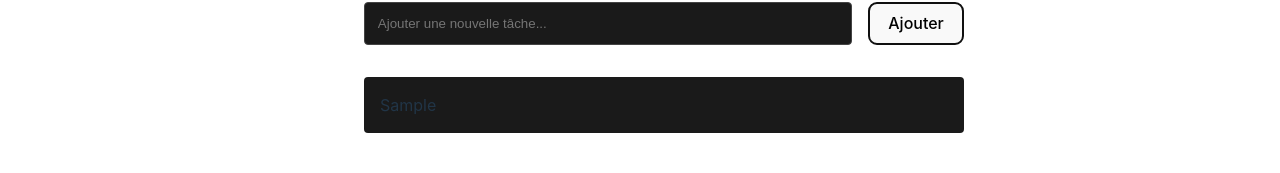
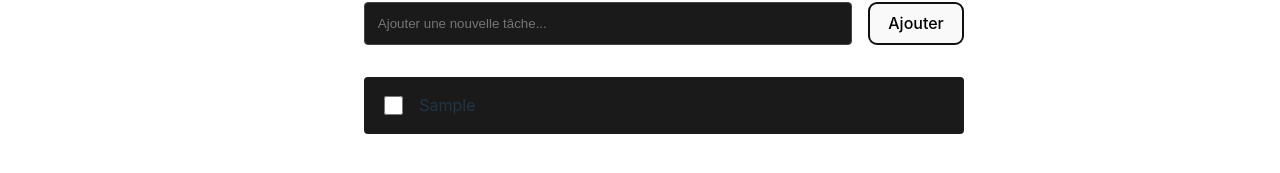
Before and after one commit to jacques1906/JLO-Projet-FrondEnd, a React (Vite) app: page / in a window 1280 px wide. Both pictures are taken after typing "Sample" into the empty fields and a click on the button "Ajouter". Shown: the part 251-424 px from the top of the page. Built offline with nearby package versions, Linux system fonts and the light colour scheme.

Commit message:
feat: implement functionality to mark tasks as completed

```diff
--- a/src/components/TaskList.tsx
+++ b/src/components/TaskList.tsx
@@ -4,6 +4,8 @@ import '../styles/components/TaskList.css'
 interface Task {
   id: number
   text: string
+  completed: boolean
+  createdAt: Date
 }
 
 const TaskList = () => {
@@ -17,11 +19,18 @@ const TaskList = () => {
         ...tasks,
         {
           id: Date.now(),
-          text: newTask.trim()
+          text: newTask.trim(),
+          completed: false
         }
       ])
       setNewTask('')
     }
+  }
+
+  const toggleTask = (taskId: number) => {
+    setTasks(tasks.map(task =>
+      task.id === taskId ? { ...task, completed: !task.completed } : task
+    ))
   }
 
   return (
@@ -39,7 +48,13 @@ const TaskList = () => {
 
       <ul className="task-list">
         {tasks.map(task => (
-          <li key={task.id} className="task-item">
+          <li key={task.id} className={`task-item ${task.completed ? 'completed' : ''}`}>
+            <input
+              type="checkbox"
+              checked={task.completed}
+              onChange={() => toggleTask(task.id)}
+              className="task-checkbox"
+            />
             <span className="task-text">{task.text}</span>
           </li>
         ))}
--- a/src/styles/Components/TaskList.css
+++ b/src/styles/Components/TaskList.css
@@ -34,7 +34,18 @@
   border-radius: 4px;
 }
 
+.task-checkbox {
+  width: 1.2rem;
+  height: 1.2rem;
+  margin-right: 1rem;
+}
+
 .task-text {
   flex: 1;
   text-align: left;
 }
+
+.task-item.completed .task-text {
+  text-decoration: line-through;
+  opacity: 0.7;
+}
```
